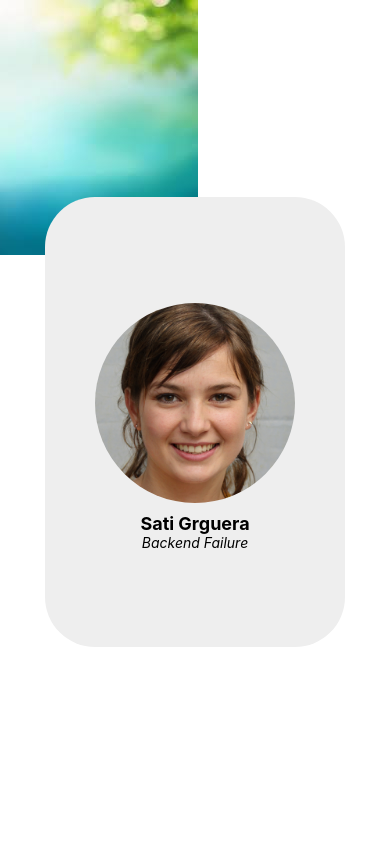
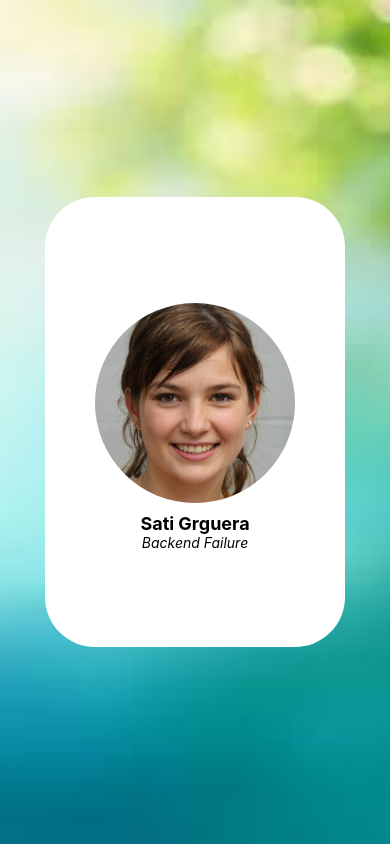
Before and after one commit to SantinoAguilera/TP07_ComponentesRN_GrzendaME_AguileraS, a React Native app: screen / in a window 390 px wide. Built offline with nearby package versions, Linux system fonts and the light colour scheme.

Commit message:
LO SOLUCIONAMOS YIPPIEEEEEEEEE

```diff
--- a/App.js
+++ b/App.js
@@ -12,7 +12,7 @@ export default function App() {
   return (
     <SafeAreaView style={styles.container}>
       <StatusBar style="light" />
-      <ImageBackground source={imageBackground} style={styles.image}>
+      <ImageBackground source={imageBackground} style={styles.image} resizeMode='cover'>
         <Card profile={profile} username={username} title={title} />
       </ImageBackground>
     </SafeAreaView>
@@ -26,6 +26,8 @@ const styles = StyleSheet.create({
   },
   image: {
     flex: 1,
+    width: "100%",
+    height: "100%",
     justifyContent: 'center',
     alignItems: 'center'
   }
--- a/components/card.js
+++ b/components/card.js
@@ -16,7 +16,7 @@ const styles = StyleSheet.create({
         borderRadius: 50,
         width: 300,
         height: 450,
-        backgroundColor: '#eeeeee',
+        backgroundColor: '#fff',
         justifyContent: 'center',
         alignItems: 'center'
     },
```
